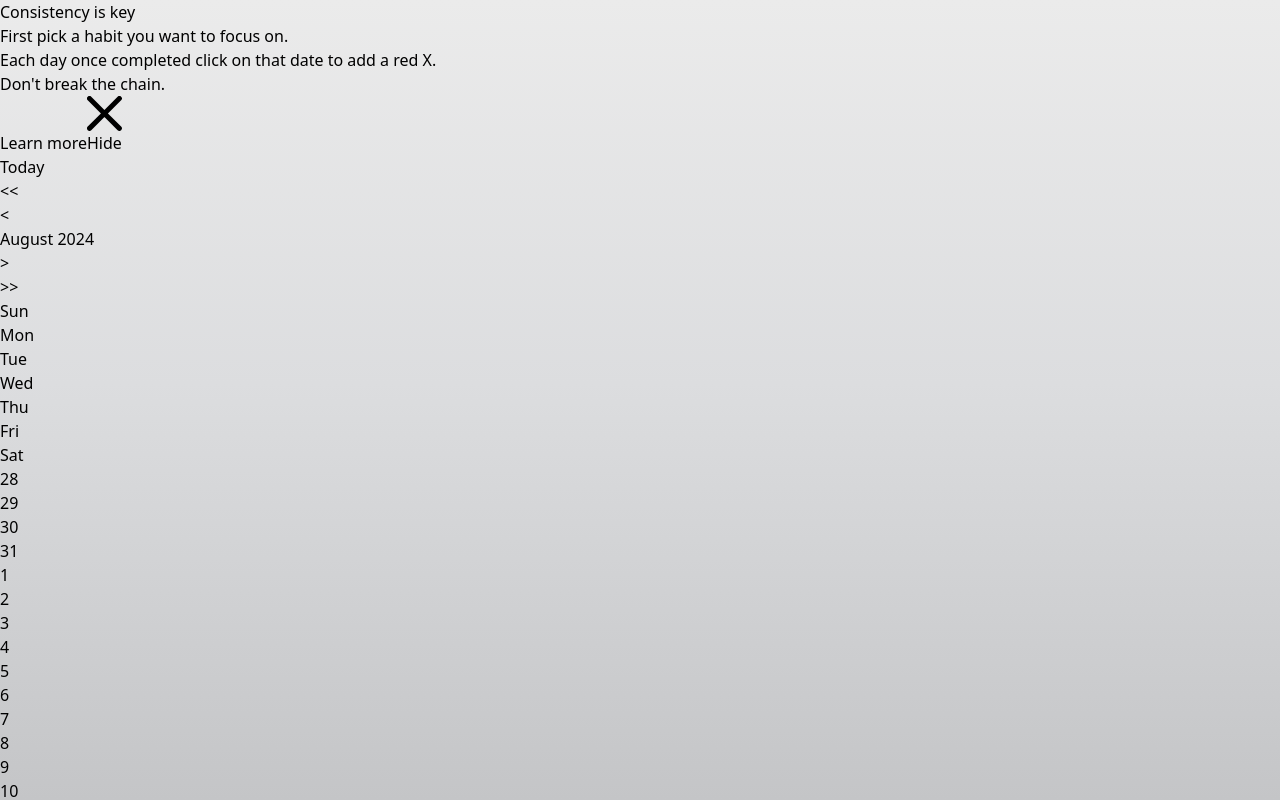
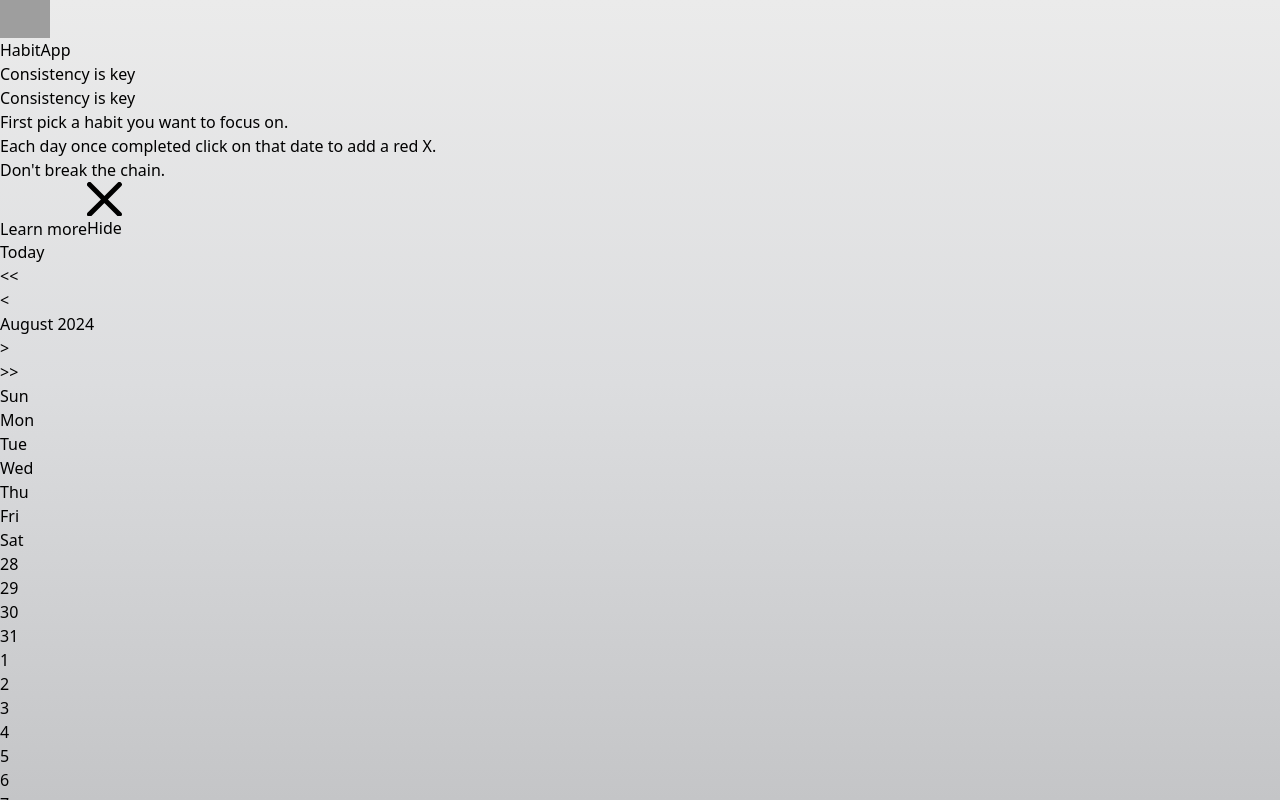
Before and after one commit to ibrahimdev23/Habit-Tracker-App-, a React (Vite) app in the folder habitappp/: page / in a window 1280 px wide. Shown: the top 800 px of the page. Built offline with nearby package versions, Linux system fonts and the light colour scheme; grey boxes are pictures that could not be loaded.

Commit message:
final touches, localstorage bugs fixed

```diff
--- a/habitappp/src/components/Calendar.jsx
+++ b/habitappp/src/components/Calendar.jsx
@@ -7,7 +7,6 @@ export const Calendar = ({value, onChange, onClick, setTodayDate, setStreakCount
 
 
 const [streaks, setStreaks] = useState([])
-//const streaks = []
 
 
 const daysWeek = ["Sun","Mon", "Tue", "Wed", "Thu", "Fri", "Sat"];
@@ -28,7 +27,6 @@ const prefixStart = numberOfDaysLastMonth - prefix
 
 const perviousMonth = () => {
     onChange(sub(value, {months: 1}))
-    // getStreaks()
 }
 const perviousYear = () => {
     onChange(sub(value, {years: 1}))
@@ -36,7 +34,6 @@ const perviousYear = () => {
 }
 const nextMonth = () => {
     onChange(add(value, {months: 1}))
-   // getStreaks()
 }
 const nextYear = () => {
     onChange(add(value, {years: 1}))
@@ -46,7 +43,6 @@ const nextYear = () => {
 
 
 const addToStreks = (index) => {
-  //let tempStreaks = []
     const newDate = setDate(value, index)
     const result = compareAsc(newDate, value)
 
@@ -140,7 +136,6 @@ useEffect(()=> {
             props={date}
             isNotCurrent={true}
             isDate={true}
-            //onClick={() => addToStreks(date)}
           >
 
           </Cell>
@@ -154,14 +149,11 @@ useEffect(()=> {
 
         let pos  = []
 
-        //console.log(streaks)
         for(let i = 0; i < streaks.length;i++){
-            //console.log(streaks)
-          // console.log(getMonth(streaks[0]))
-           //console.log(value.getMonth())
+
           if(getMonth(streaks[i]) === getMonth(value) && getYear(streaks[i]) === getYear(value)){
               pos.push(getDate(streaks[i]))
-             // console.log("pushed")
+
           }
         }
 
@@ -171,7 +163,6 @@ useEffect(()=> {
             key={date}
             props={date}
             onClick={() => addToStreks(date)}
-           // isToday={isToday}
             isDate={true}
             pos={pos}
             mark={mark}
@@ -189,8 +180,7 @@ useEffect(()=> {
 
 
             return <Cell key={index}
-            //onClick={() => addToStreks(date)}
-            isNotCurrent={true}
+           // isNotCurrent={true}
             isDate={true}
             props={date}/>
         })}
--- a/habitappp/src/components/Cell.jsx
+++ b/habitappp/src/components/Cell.jsx
@@ -1,10 +1,9 @@
 import React from 'react'
 
 
-export const Cell = ({props, className, onClick, isToday, isDate, isMenu, isNotCurrent,mark,mark2, pos }) => {
+export const Cell = ({props, className, onClick, isToday, isDate, isMenu,mark,mark2, pos }) => {
 
 
-    //console.log(pos)
     if(pos !== undefined){
         for(let i = 0; i < pos.length; i++){
             if(isDate && props == pos[i] ){
@@ -17,7 +16,7 @@ export const Cell = ({props, className, onClick, isToday, isDate, isMenu, isNotC
     ${mark ? 'redx text-end ' : ''}
     ${isDate ? ' h-20 justify-left items-stretch ' : ''}
     ${isMenu ? '  h-9 justify-center text-lg  font-bold'  : ''}
-    ${isNotCurrent ? 'text-gray-600'  : ''}`
+    `
 
     return (
 
--- a/habitappp/src/components/Dashboard.jsx
+++ b/habitappp/src/components/Dashboard.jsx
@@ -15,6 +15,7 @@ export const Dashboard = () => {
 
   return (
    <div>
+   <Nav></Nav>
    <div>
         <Banner></Banner>
        </div>
@@ -29,7 +30,6 @@ export const Dashboard = () => {
 
 
         <Calendar
-        // className="w-full lg:max-w-xl p-6 space-y-8 sm:p-8 bg-white rounded-lg shadow-xl dark:bg-gray-800"
         value={currentDate} onChange={setCurrentDate} setTodayDate={setTodayDate}/>
 </div>
         <div className="two">
--- a/habitappp/src/components/Nav.jsx
+++ b/habitappp/src/components/Nav.jsx
@@ -8,7 +8,6 @@ export const Nav = () => {
   <img src="https://em-content.zobj.net/source/facebook/355/cross-mark-button_274e.png" width="50px" height={"50px"}></img>
   <h2 className="text-black no-underline hover:no-underline font-bold text-2xl">HabitApp</h2>
 		<div class="ml-10">
-			{/* <a class="mx-2 text-sm font-semibold text-indigo-700" href="#"> {user ? <Link to="/dashboard" >Dashboard</Link>: <Link to="/" >Home</Link>}</a> */}
 		</div >
 
 
@@ -20,10 +19,11 @@ export const Nav = () => {
 
       <a className="mx-2 text-sm font-semibold text-indigo-700"></a>
 		</buton>
-      		About
+    <a href='https://jamesclear.com/stop-procrastinating-seinfeld-strategy' className="mx-2 text-sm font-semibold text-indigo-700">
+    Consistency is key
+    </a>
     <buton class="flex items-center justify-center ">
-			{/* {user ? null :
-      <a className="mx-2 text-sm font-semibold text-indigo-700"><Link to="/login" >Sign In</Link> </a>  } */}
+
 		</buton>
 
 	</div>
```
Also changed, not shown: habitappp/src/components/Banner.jsx (+0 -18 lines).
